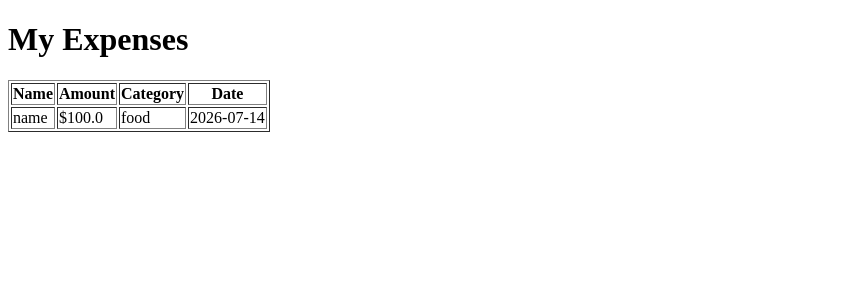
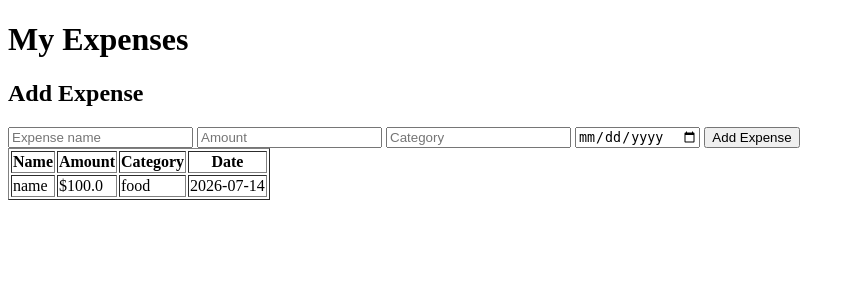
Before and after one commit to mehrnuslh/expense-tracker, a Flask app: page / in a window 1280 px wide. Shown: the top 300 px of the page, without its empty margins (0-855 px from the left). Run offline with Flask 3, Linux system fonts and the light colour scheme; data comes from the database, SQL or seed files in the repository; both versions use the stored data as it was after the commit.

Commit message:
Add expense creation form

```diff
--- a/app.py
+++ b/app.py
@@ -17,5 +17,27 @@ def home():
     expenses = get_expenses()
     return render_template('index.html', expenses=expenses)
 
+from flask import Flask, render_template, request, redirect
+
+# ... keep your existing get_expenses() function ...
+
+@app.route('/add', methods=['POST'])
+def add_expense():
+    name = request.form['name']
+    amount = request.form['amount']
+    category = request.form['category']
+    date = request.form['date']
+
+    conn = sqlite3.connect('expenses.db')
+    cursor = conn.cursor()
+    cursor.execute(
+        'INSERT INTO expenses (name, amount, category, date) VALUES (?, ?, ?, ?)',
+        (name, amount, category, date)
+    )
+    conn.commit()
+    conn.close()
+
+    return redirect('/')
+
 if __name__ == '__main__':
     app.run(debug=True)
--- a/templates/index.html
+++ b/templates/index.html
@@ -5,6 +5,14 @@
 </head>
 <body>
     <h1>My Expenses</h1>
+    <h2>Add Expense</h2>
+<form action="/add" method="POST">
+    <input type="text" name="name" placeholder="Expense name" required>
+    <input type="number" step="0.01" name="amount" placeholder="Amount" required>
+    <input type="text" name="category" placeholder="Category" required>
+    <input type="date" name="date" required>
+    <button type="submit">Add Expense</button>
+</form>
     <table border="1">
         <tr>
             <th>Name</th>
```
Also changed, not shown: expenses.db.
